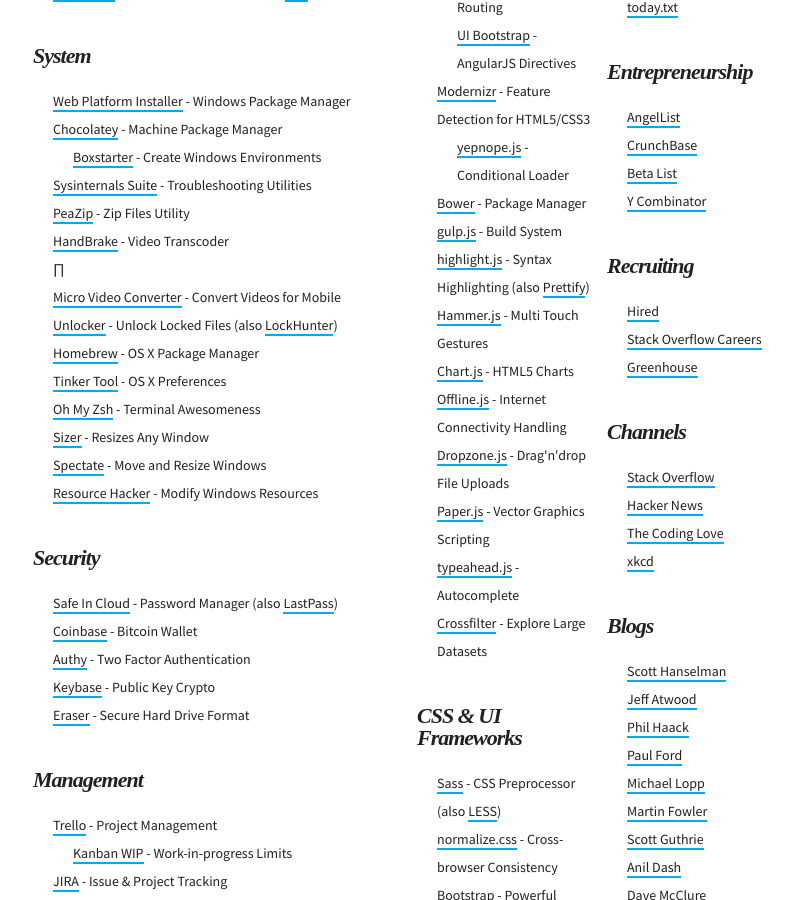
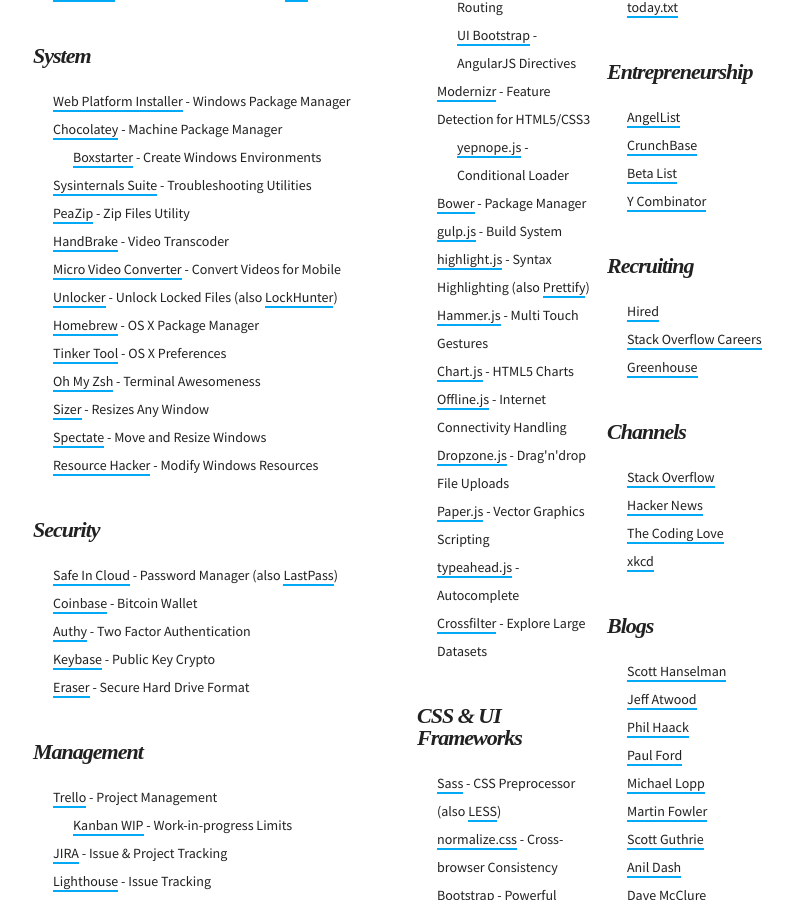
Before and after one commit to martinbuberl/martinbuberl.github.io, a Jekyll site: the page built from resources.md, in a window 1280 px wide and 900 px high, scrolled down 3270 px. Shown: the whole window, without its empty margins (232-1025 px from the left). Built offline with Jekyll 4.4.1, drawn with Linux system fonts in a browser that asks for light colours; nearby versions of some CDN libraries; some web fonts are replaced.

Commit message:
Removed character

```diff
--- a/resources.md
+++ b/resources.md
@@ -177,7 +177,7 @@ Here are my bookmarks of software and services, the essentials if you will, for
       </li>
       <li class="win"><a target="_blank" href="http://technet.microsoft.com/en-us/sysinternals/bb842062">Sysinternals Suite</a> - Troubleshooting Utilities</li>
       <li class="win"><a target="_blank" href="http://www.peazip.org/">PeaZip</a> - Zip Files Utility</li>
-      <li><a target="_blank" href="https://handbrake.fr/">HandBrake</a> - Video Transcoder</li>∏
+      <li><a target="_blank" href="https://handbrake.fr/">HandBrake</a> - Video Transcoder</li>
       <li><a target="_blank" href="http://www.mirovideoconverter.com/">Micro Video Converter</a> - Convert Videos for Mobile</li>
       <li class="win"><a target="_blank" href="http://www.emptyloop.com/unlocker/">Unlocker</a> - Unlock Locked Files (also <a target="_blank" href="http://lockhunter.com/">LockHunter</a>)</li>
       <li class="osx"><a target="_blank" href="http://brew.sh/">Homebrew</a> - OS X Package Manager</li>
```
